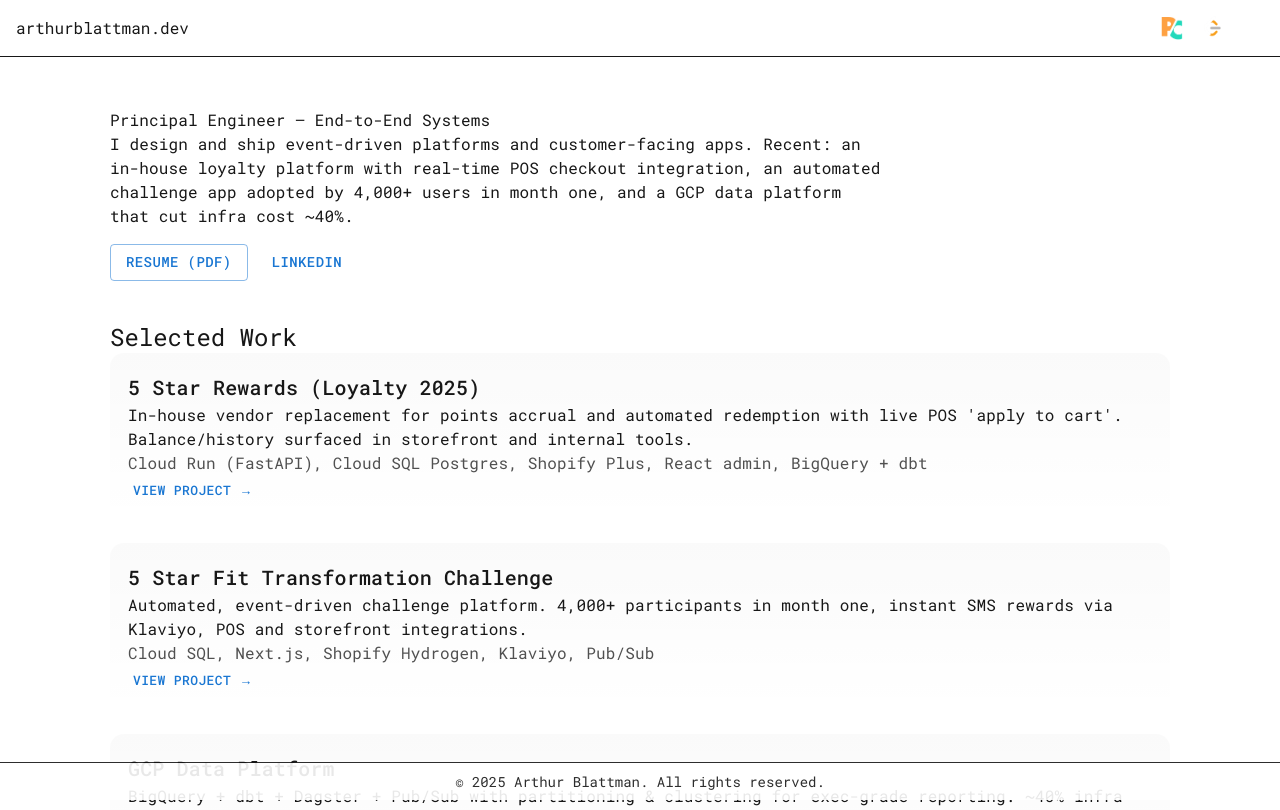
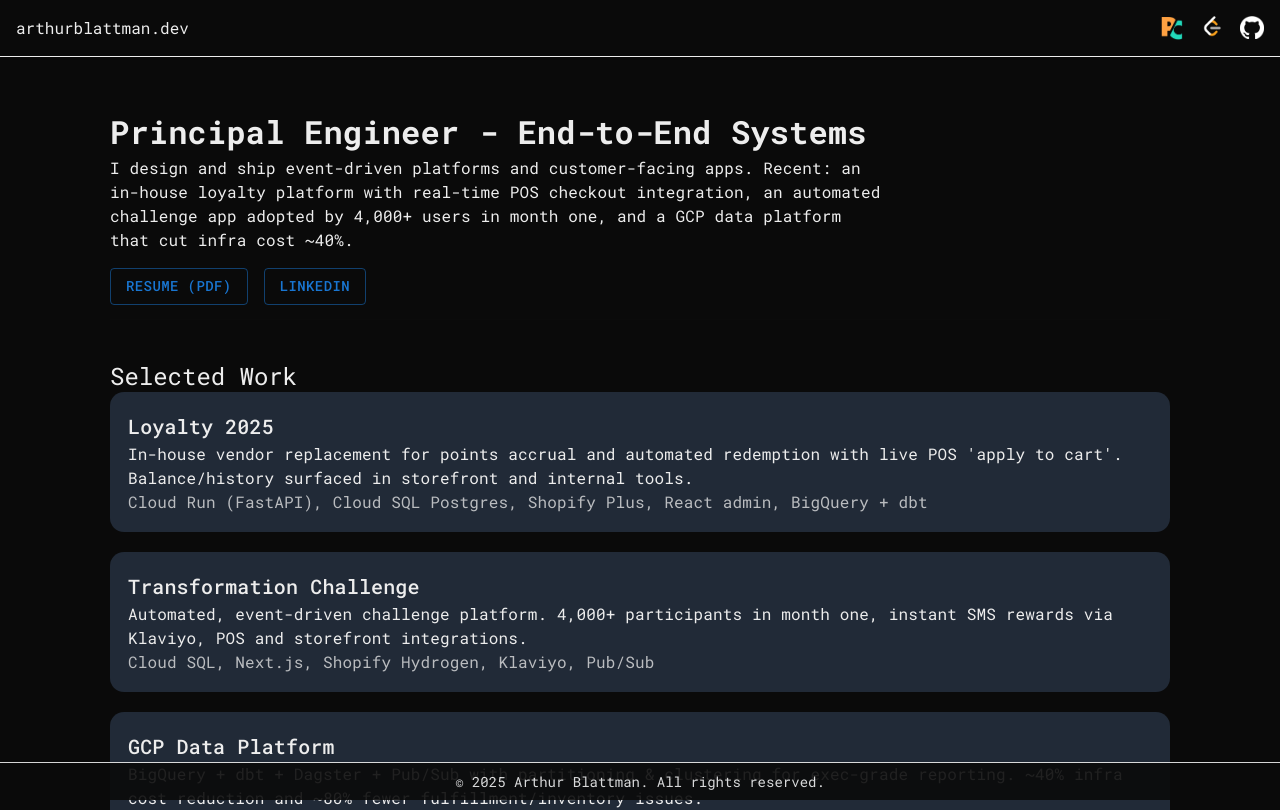
Before and after one commit to aablattman/arthurblattmandotdev, a Next.js app in the folder web/: page / in a window 1280 px wide. Shown: the top 810 px of the page. Built offline with nearby package versions, Linux system fonts and the light colour scheme.

Commit message:
layout good

```diff
--- a/web/app/components/aabdd-header.js
+++ b/web/app/components/aabdd-header.js
@@ -6,7 +6,7 @@
 export default function AabddHeader() {
   return (
     <Box className="aabdd-header" component="header" role="banner">
-      <Box className="brand"><span>arthurblattman.dev</span></Box>
+      <Box className="brand"><a href="/"><span>arthurblattman.dev</span></a></Box>
       <Box className="header-icons" role="navigation" aria-label="Quick links">
         <Link aria-label="PickCrunch" href="https://pickcrunch.com" target="_blank" rel="noopener noreferrer" title="PickCrunch">
           <Image src="/PickCrunch-Icon-RGB.png" alt="PickCrunch icon" width={24} height={24} />
--- a/web/app/components/case-studies.js
+++ b/web/app/components/case-studies.js
@@ -11,22 +11,22 @@
       <Typography variant="h5" className="section-title" sx={mono}>Selected Work</Typography>
       <Box className="grid">
         <CaseStudyCard
-          title="5 Star Rewards (Loyalty 2025)"
+          title="Loyalty 2025"
           blurb="In-house vendor replacement for points accrual and automated redemption with live POS 'apply to cart'. Balance/history surfaced in storefront and internal tools."
           stack="Cloud Run (FastAPI), Cloud SQL Postgres, Shopify Plus, React admin, BigQuery + dbt"
-          href={"https://arthurblattman.dev/work/loyalty"}
+          href={"/work/loyalty"}
         />
         <CaseStudyCard
-          title="5 Star Fit Transformation Challenge"
+          title="Transformation Challenge"
           blurb="Automated, event-driven challenge platform. 4,000+ participants in month one, instant SMS rewards via Klaviyo, POS and storefront integrations."
           stack="Cloud SQL, Next.js, Shopify Hydrogen, Klaviyo, Pub/Sub"
-          href={"https://arthurblattman.dev/work/challenge"}
+          href={"/work/challenge"}
         />
         <CaseStudyCard
           title="GCP Data Platform"
           blurb="BigQuery + dbt + Dagster + Pub/Sub with partitioning & clustering for exec-grade reporting. ~40% infra cost reduction and ~80% fewer fulfillment/inventory issues."
           stack="BigQuery, dbt, Dagster, Pub/Sub, CI/CD"
-          href={"https://arthurblattman.dev/work/data-platform"}
+          href={"/work/data-platform"}
         />
       </Box>
     </Box>
--- a/web/app/components/case-study-card.js
+++ b/web/app/components/case-study-card.js
@@ -6,15 +6,12 @@
 
 export default function CaseStudyCard({ title, blurb, stack, href }) {
   return (
-    <Box className="card">
-      <Typography variant="h6" className="card-title" sx={mono}>{title}</Typography>
-      <Typography className="card-blurb" sx={mono}>{blurb}</Typography>
-      {stack && <Typography className="card-stack" sx={mono}>{stack}</Typography>}
-      {href && (
-        <Link href={href} target="_blank" rel="noopener noreferrer">
-          <Button size="small" className="card-link" sx={mono}>View project →</Button>
-        </Link>
-      )}
-    </Box>
+    <a href={href}>
+      <Box className="card">
+        <Typography variant="h6" className="card-title" sx={mono}>{title}</Typography>
+        <Typography className="card-blurb" sx={mono}>{blurb}</Typography>
+        {stack && <Typography className="card-stack" sx={mono}>{stack}</Typography>}
+      </Box>
+    </a>
   );
 }
--- a/web/app/components/website-intro.js
+++ b/web/app/components/website-intro.js
@@ -6,8 +6,8 @@
 export default function Hero() {
   return (
     <Box className="hero-wrap">
-      <Typography component="h1" className="hero-title" sx={mono}>
-        Principal Engineer — End-to-End Systems
+      <Typography component="h1" className="hero-title" variant="bold" sx={mono}>
+        Principal Engineer - End-to-End Systems
       </Typography>
       <Typography className="hero-sub" sx={mono}>
         I design and ship event-driven platforms and customer-facing apps. Recent:
@@ -20,7 +20,7 @@
           <Button variant="outlined" sx={mono}>Resume (PDF)</Button>
         </Link>
         <Link href="https://www.linkedin.com/in/arthur-blattman-b40226221/" target="_blank" rel="noopener noreferrer">
-          <Button variant="text" sx={mono}>LinkedIn</Button>
+          <Button variant="outlined" sx={mono}>LinkedIn</Button>
         </Link>
       </Stack>
     </Box>
--- a/web/app/globals.css
+++ b/web/app/globals.css
@@ -3,8 +3,11 @@
 @tailwind utilities;
 
 :root {
-  --background: #ffffff;
-  --foreground: #171717;
+  --background: #0a0a0a;
+  --foreground: #ededed;
+  --link-blue: #79AAFF;
+  --link-blue-hover: #A7C4FF;
+  --link-blue-focus: #C9D9FF;
 }
 
 @media (prefers-color-scheme: dark) {
@@ -89,7 +92,15 @@
   opacity: 0.85;
 }
 
-.hero-wrap { margin: 16px 0 10px; }
+.hero-wrap {
+  margin: 16px 0 18px;
+  padding-bottom: 14px;
+  border-bottom: 1px solid rgba(237,237,237,0.12);
+}
+@media (prefers-color-scheme: light) {
+  .hero-wrap { border-bottom-color: rgba(23,23,23,0.12); }
+}
+
 .hero-title { font-size: 32px; font-weight: 800; letter-spacing: 0.2px; }
 .hero-sub   { max-width: 780px; line-height: 1.55; font-size: 16px; }
 .hero-cta   { margin-top: 16px; }
@@ -98,26 +109,28 @@
 .grid { gap: 20px; }
 .section { margin-top: 40px; }
 .section-title { margin-bottom: 14px; }
-.card { padding: 18px; border-radius: 14px; }
 
-@media (prefers-color-scheme: light) {
-  .card {
-    border-color: rgba(23, 23, 23, 0.15);
-    background: linear-gradient(180deg, rgba(0,0,0,0.02), rgba(0,0,0,0));
-  }
-}
 
+.card { padding: 18px; border-radius: 14px; background-color: #212A37}
 .card-title { margin-bottom: 8px; font-weight: 700; }
 .card-blurb { font-size: 15px; line-height: 1.6; }
 .card-stack { font-size: 13px; opacity: .75; margin-top: 10px; }
-
-
 .card-link {
+  color: var(--link-blue);
   margin-top: 10px;
   font-size: 14px;
   text-transform: none;
 }
-
+.card-link:hover {
+  color: var(--link-blue-hover);
+  text-decoration: underline;
+  text-underline-offset: 2px;
+}
+.card-link:hover {
+  color: var(--link-blue-hover);
+  text-decoration: underline;
+  text-underline-offset: 2px;
+}
 .card-row {
   display: flex;
   align-items: center;
@@ -131,7 +144,7 @@
 
 .pick-crunch-box,
 .bts-box {
-  border: 1px solid rgba(237,237,237,0.18);
+
   padding: 16px;
   display: flex;
   align-items: center;
@@ -139,7 +152,7 @@
   max-width: 1100px;
   margin: 0 auto;
   border-radius: 12px;
-  background: linear-gradient(180deg, rgba(255,255,255,0.02), rgba(255,255,255,0));
+  background: #212A37;
 }
 
 .MuiButton-text:hover { text-decoration: underline; text-underline-offset: 2px; }
@@ -173,15 +186,6 @@
   }
 }
 
-
-@media (prefers-color-scheme: light) {
-  .pick-crunch-box,
-  .bts-box {
-    border-color: rgba(23,23,23,0.15);
-    background: linear-gradient(180deg, rgba(0,0,0,0.02), rgba(0,0,0,0));
-  }
-}
-
 @media (max-width: 640px) {
   .hero-title { font-size: 24px; }
   .hero-sub   { font-size: 15px; max-width: 100%; }
```
